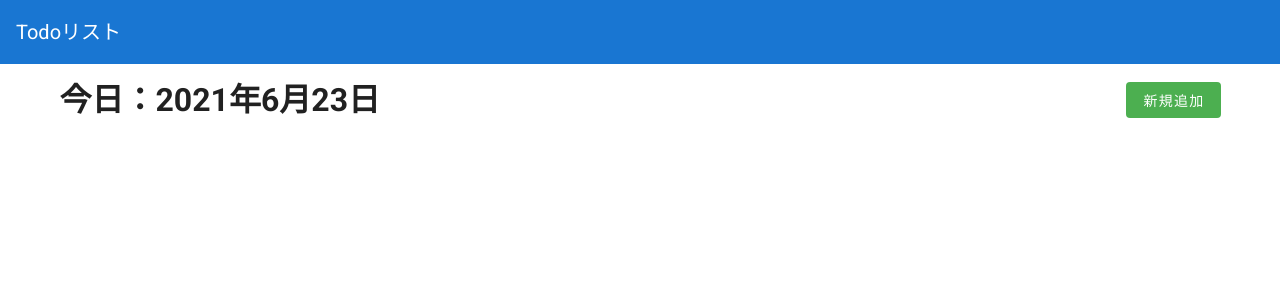
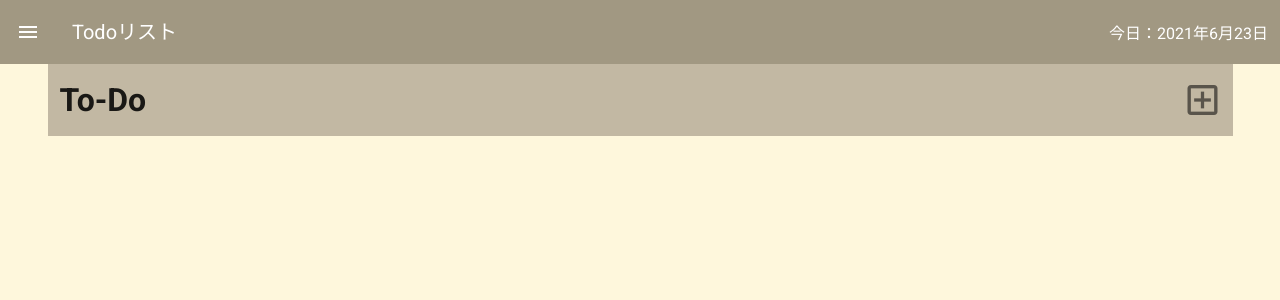
Before and after one commit to mmk-uk/vue-todolist, a Vue app: page / in a window 1280 px wide. Shown: the top 300 px of the page. Built offline with nearby package versions, Linux system fonts and the light colour scheme.

Commit message:
todoの色付け＋その他調整

```diff
--- a/src/App.vue
+++ b/src/App.vue
@@ -1,9 +1,44 @@
 <template>
   <div id="app">
-    <v-app>
-      <v-app-bar app flat color="primary" dark class="headline">
+    <v-app :style="{background: $vuetify.theme.themes.light.background}">
+      <v-app-bar app flat color="#A19882" dark class="headline">
+        <v-app-bar-nav-icon @click="drawer = !drawer"></v-app-bar-nav-icon>
         <v-toolbar-title>Todoリスト</v-toolbar-title>
+        <v-spacer></v-spacer>
+          <v-row align="end">
+            <v-col class="text-right pa-2">
+              <font size="3">
+                今日：{{today.getFullYear()}}年{{today.getMonth()+1}}月{{today.getDate()}}日
+              </font>
+            </v-col>
+          </v-row>
       </v-app-bar>
+      <v-navigation-drawer app absolute v-model="drawer" >
+        <v-list nav dense>
+          <v-list-item-group>
+            <v-list-item>
+              <v-list-item-title>HOME</v-list-item-title>
+            </v-list-item>
+            <v-list-item>
+              <v-list-item-title>ABOUT</v-list-item-title>
+            </v-list-item>
+            <v-list-item>
+              <v-list-item-title>WORK</v-list-item-title>
+            </v-list-item>
+            <v-list-item>
+              <v-list-item-title>SERVICE</v-list-item-title>
+            </v-list-item>
+            <v-list-item>
+              <v-list-item-title>BLOG</v-list-item-title>
+            </v-list-item>
+            <v-list-item>
+              <v-list-item-title>ACCESS</v-list-item-title>
+            </v-list-item>
+          </v-list-item-group>
+        </v-list>
+      </v-navigation-drawer>
+
+
       <v-main>
         <router-view/>
       </v-main>
@@ -15,5 +50,15 @@
 <script>
 export default {
   name: "App",
+  data(){
+        return{
+            today:"",
+            drawer: false
+        }
+  },
+  created(){
+    this.today = new Date();
+  }
+
 };
 </script>
--- a/src/plugins/vuetify.js
+++ b/src/plugins/vuetify.js
@@ -6,4 +6,11 @@ import '@mdi/font/css/materialdesignicons.css';
 Vue.use(Vuetify);
 
 export default new Vuetify({
+    theme: {
+        themes: {
+          light: {
+            background: "#FEF7DC"
+          }
+        }
+    }
 });
--- a/src/views/RegisterTodo.vue
+++ b/src/views/RegisterTodo.vue
@@ -45,13 +45,23 @@
               <v-icon left>mdi-less-than</v-icon> キャンセル
             </v-btn>
             <v-spacer></v-spacer>
-            <v-btn dark :color="registerButtonColor" elevation="0" v-on:click="addTodo()" class="white--text">{{registerButtonName}}</v-btn>
+            <v-btn dark :color="registerButtonColor" elevation="0" v-on:click="registerTodo()" class="white--text">{{registerButtonName}}</v-btn>
           </v-card-actions>
 
 
         </v-card>
       </v-col>
     </v-row>
+    <template v-if="!this.newTodo">
+      <v-row>
+        <v-col>
+          <v-btn dark color="#CD113B" elevation="0" block v-on:click="deleteTodo()">
+            削除
+          </v-btn>
+        </v-col>
+      </v-row>
+    </template>
+
   </v-container>
 </template>
 
@@ -85,20 +95,49 @@ export default {
         toTodoList(){
           this.$router.push("/");
         },
+        registerTodo() {
+          if (this.newTodo) {
+            this.addTodo();
+          } else {
+            this.updateTodo();
+          }
+        },
         addTodo(){
-            if(this.tmpTodo.title === '')return;
+            if(this.tmpTodo.title === '' || this.tmpTodo.date === '')return;
             const todos = JSON.parse(localStorage.getItem('todos'))||[];
             this.tmpTodo.id = uuidv4();
             todos.push(this.tmpTodo);
             localStorage.setItem('todos',JSON.stringify(todos));
             this.tmpTodo.title = '';
-            this.$router.push('/');
+            this.tmpTodo.date = '';
+            this.toTodoList();
+
+        },
+        updateTodo(){
+            if(this.tmpTodo.title === '' || this.tmpTodo.date === '')return;
+            const todos = JSON.parse(localStorage.getItem('todos'))||[];
+            todos.splice(this.editindex,1,this.tmpTodo);
+            localStorage.setItem('todos',JSON.stringify(todos));
+            this.tmpTodo.title = '';
+            this.tmpTodo.date = '';
+            this.toTodoList();
+
+        },
+        deleteTodo(){
+          const todos = JSON.parse(localStorage.getItem('todos'))||[];
+          todos.splice(this.editindex,1);
+          localStorage.setItem('todos',JSON.stringify(todos));
+          this.tmpTodo.title = '';
+          this.tmpTodo.date = '';
+          this.toTodoList();
         }
     },
     mounted(){
-      if(this.editindex){
+      if(this.editindex + 1){
+        console.log(this.editindex);
         const todos = JSON.parse(localStorage.getItem('todos'))||[];
-        this.tmpTodo = todos[this.editindex]
+
+        this.tmpTodo = todos[this.editindex];
         this.newTodo = false;
       }
     }
--- a/src/views/TodoList.vue
+++ b/src/views/TodoList.vue
@@ -1,7 +1,28 @@
 <template>
   <v-container>
+      <v-row style="background-color: #C2B8A3;" align="center">
+            <v-col>
+              <v-row>
+                <v-col>
+                  <h1>
+                    To-Do
+                  </h1>
+                </v-col>
+              </v-row>
+            </v-col>
+            <v-col class="text-right">
+
+                  <v-btn text icon elevation="0" v-on:click="addTodo">
+                    <v-icon x-large>mdi-plus-box-outline</v-icon>
+                  </v-btn>
+
+            </v-col>
+
+      </v-row>
+
 
       <!--  新規追加  -->
+      <!--
       <v-row justify="center"  align="center">
         <v-col>
           <h1>
@@ -9,51 +30,62 @@
           </h1>
         </v-col>
         <v-col class="text-right">
-          <v-btn color="success" elevation="0" v-on:click="addTodo">
-              新規追加
+          <v-row no-gutters>
+            <v-col>
+
+            </v-col>
+            <v-col cols="2">
+              <v-btn text icon elevation="0" v-on:click="changeEditmode">
+                <v-icon x-large>{{ editmodeIcon(this.editmode) }}</v-icon>
               </v-btn>
             </v-col>
-      </v-row>
-
-      <!--  Todo表示  -->
-      <template v-for="todo in todos">
-        <v-row v-bind:key="todo.id">
-          <v-col>
-            <v-card outlined>
-              <v-container>
-
-                <v-row  align="center">
-
-                  <v-col cols="2" class="text-center">
-                    あと{{ deadlineDays(today,todo.date) }}日
-                  </v-col>
-
-                  <v-col cols="1" class="text-center">
-                    <v-btn text icon color="success" @click="todo.done = !todo.done">
-                      <v-icon x-large>{{ doneIcon(todo) }}</v-icon>
+            <v-col cols="2">
+              <v-btn text icon elevation="0" v-on:click="addTodo">
+                <v-icon x-large>mdi-plus-box-outline</v-icon>
               </v-btn>
             </v-col>
 
+          </v-row>
+
+
+        </v-col>
+      </v-row>
+      -->
+
+      <!--  Todo表示  -->
+      <v-row>
+        <v-col class="ma-3">
+
+          <template v-for="todo in todos">
+            <v-row v-bind:key="todo.id" dense>
               <v-col>
-                    <v-card-title>{{todo.title}}</v-card-title>
-                    <v-card-subtitle>{{todo.date}}</v-card-subtitle>
+                <v-card outlined :color="cardColor(todo)">
+                  <v-container>
+
+                    <v-row align="center" >
+                      <v-col cols="2" sm="2" md="1" lg="1" xl="1" class="text-center">
+                        <v-btn text icon color="success" @click="todo.done = !todo.done">
+                          <v-icon large>{{ doneIcon(todo) }}</v-icon>
+                        </v-btn>
                       </v-col>
 
-                  <v-col cols="1" class="text-right">
+                      <v-col cols="8" sm="8" md="10" lg="10" xl="10">
                         <v-row>
-                      <v-col>
+                          <font size="-1">
+                            あと{{ todo.leftdays }}日
+                          </font>
+                        </v-row>
+                        <v-row>
+                          {{todo.title}}
+                        </v-row>
+                      </v-col>
+
+                      <v-col cols="2" sm="2" md="1" lg="1" xl="1" class="text-right">
                         <v-btn text icon v-on:click="editTodo(todo.id)">
-                            <v-icon>mdi-square-edit-outline</v-icon>
+                          <v-icon>mdi-dots-horizontal</v-icon>
                         </v-btn>
                       </v-col>
-                      <v-col>
-                        <v-btn text icon v-on:click="deleteTodo(todo.id)">
-                          <v-icon>mdi-trash-can-outline</v-icon>
-                        </v-btn>
-                      </v-col>
-                    </v-row>
 
-                  </v-col>
 
                     </v-row>
                   </v-container>
@@ -61,6 +93,10 @@
               </v-col>
             </v-row>
           </template>
+        </v-col>
+      </v-row>
+
+
 
 
 
@@ -79,17 +115,34 @@ export default {
         }
     },
     created(){
+        //localStorage.clear('todos');
         this.todos = JSON.parse(localStorage.getItem('todos')) || [];
         this.todos.sort(function (a, b) {
           return new Date(a.date) - new Date(b.date);
         });
         this.today = new Date();
+        this.todos.forEach(
+          todo => todo.leftdays = this.deadlineDays(this.today,todo.date)
+        );
     },
     methods:{
         doneIcon(todo){
             return todo.done
             ? "mdi-checkbox-marked-circle-outline"
             : "mdi-checkbox-blank-circle-outline";
+        },
+        cardColor(todo){
+            if (todo.done) {
+              return "#AAAAAA";
+            }else{
+              if (todo.leftdays <= 1) {
+                return "#F38BA0";
+              }else if(todo.leftdays <= 7){
+                return "#FFBCBC";
+              }else{
+                return "#CDF0EA";
+              }
+            }
         },
         deleteTodo(id){
             const index = this.todos.findIndex((item) => item.id == id);
@@ -100,6 +153,7 @@ export default {
         },
         editTodo(id){
             const index = this.todos.findIndex((item) => item.id == id);
+            //console.log(index);
             this.$router.push({name:'edit',params:{editindex: index}});
         },
         addTodo(){
```
Lines whose indentation alone changed are shown as unchanged.
